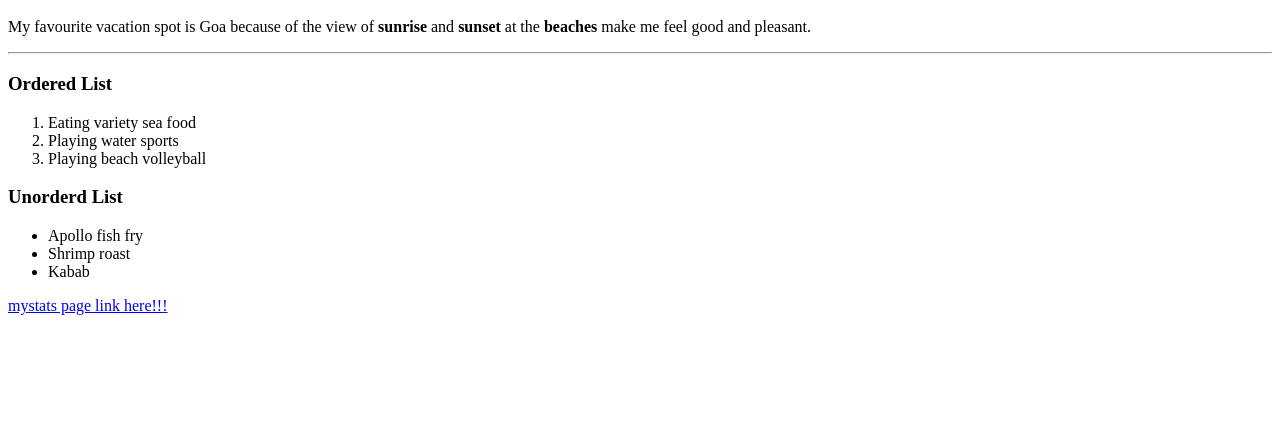
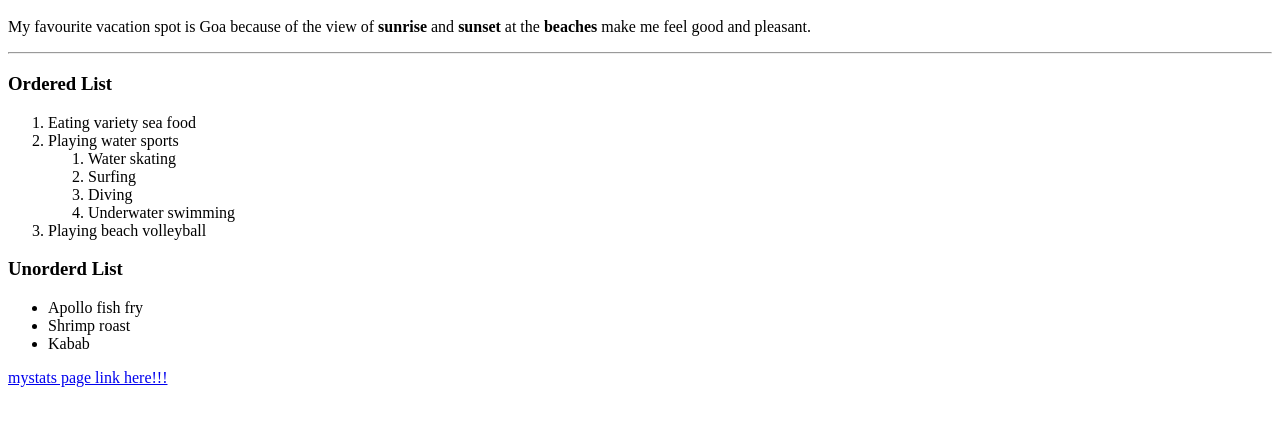
Before and after one commit to 44-563-WebApps-F23/44563-webapps-f23-assignment3-kaushikvenna, a plain HTML site: page index.html in a window 1280 px wide. Shown: the part 127-552 px from the top of the page. Drawn offline with Linux system fonts and the light colour scheme.

Commit message:
Update index.html

```diff
--- a/index.html
+++ b/index.html
@@ -12,7 +12,14 @@
 <h3>Ordered List</h3>
 <ol>
     <li>Eating variety sea food</li>
-    <li>Playing water sports</li>
+    <li>Playing water sports
+        <ol>
+            <li>Water skating</li>
+            <li>Surfing</li>
+            <li>Diving</li>
+            <li>Underwater swimming</li>
+        </ol>
+    </li>
     <li>Playing beach volleyball</li>
 </ol>
 <h3>Unorderd List</h3>
```
